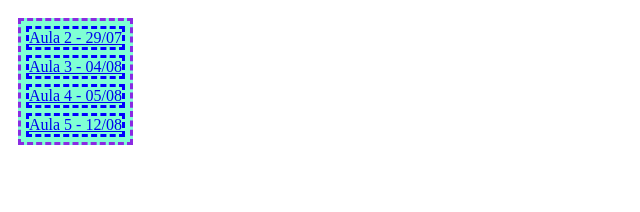
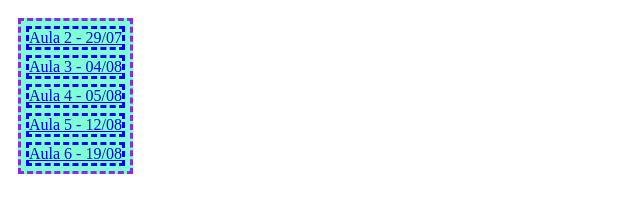
Before and after one commit to Vitor-rs/Desenvolvimento-Web-1, a plain HTML site: page Aulas/Numero-da-aula_Index.html in a window 1280 px wide. Shown: the whole page, without its empty margins (0-640 px from the left). Drawn offline with Linux system fonts and the light colour scheme.

Commit message:
atualizado

```diff
--- a/Aulas/Numero-da-aula_Index.html
+++ b/Aulas/Numero-da-aula_Index.html
@@ -47,6 +47,13 @@
     </div>
 
 
+    <div class="aula">
+
+      <a href="Aula06_Flebox_Revisao/aula06.html">Aula 6 - 19/08</a><br>
+
+    </div>
+
+
     <script src="script.js"></script>
 
   </div>
```
